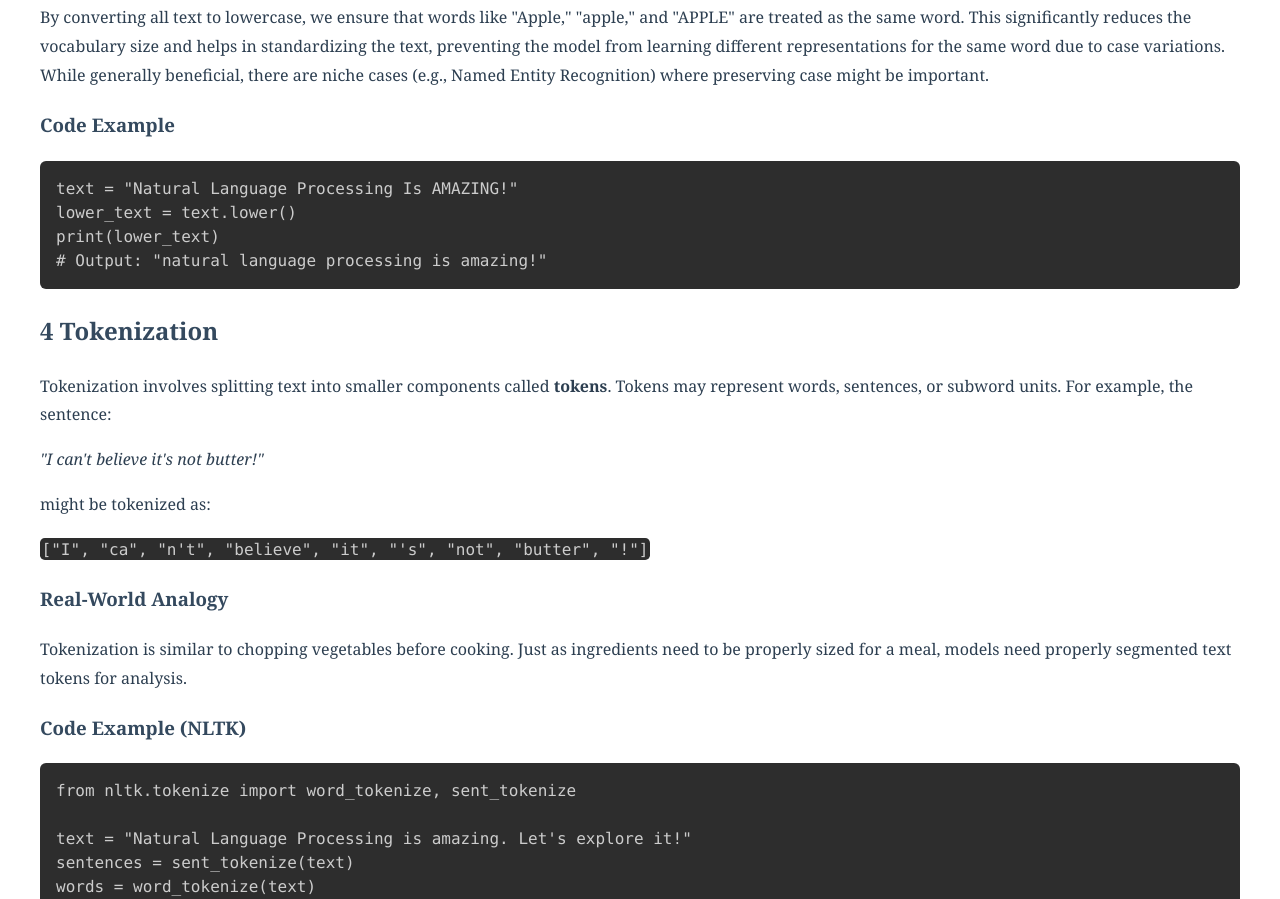
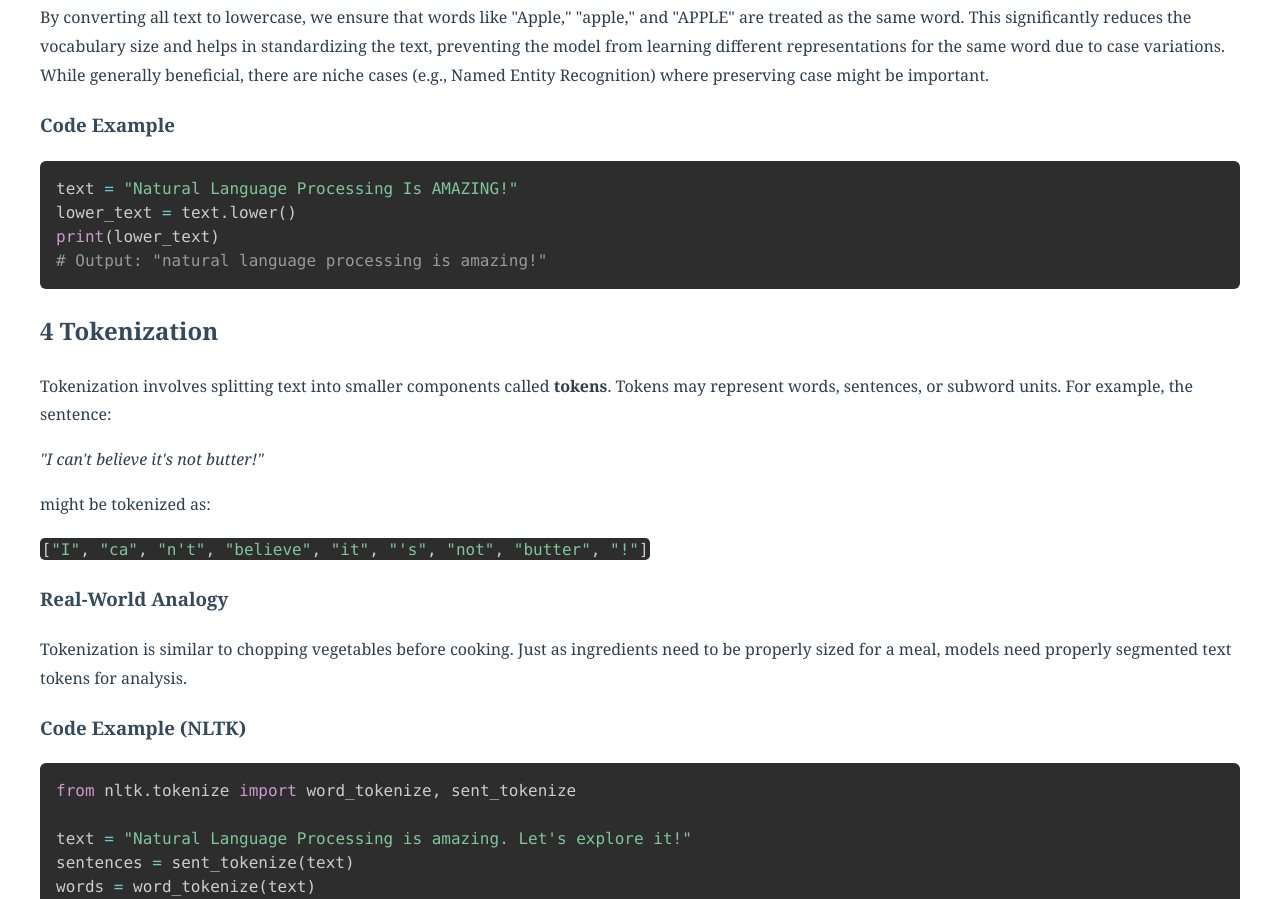
Before and after one commit to laxmi916/nlp, a plain HTML site: page TextPreprocessing.html in a window 1280 px wide. Shown: the part 1634-2533 px from the top of the page. Drawn offline with nearby package versions, Linux system fonts and the light colour scheme.

Commit message:
Update TextPreprocessing.html

```diff
--- a/TextPreprocessing.html
+++ b/TextPreprocessing.html
@@ -449,5 +449,6 @@ for i, doc in enumerate(processed_documents):
     print(f"Document {i+1}: {doc}")
 </code></pre>
 <script src="https://cdn.jsdelivr.net/npm/prismjs@1.29.0/prism.min.js"></script>
+<script src="https://cdn.jsdelivr.net/npm/prismjs@1.29.0/components/prism-python.min.js"></script>
 </body>
 </html>
```
